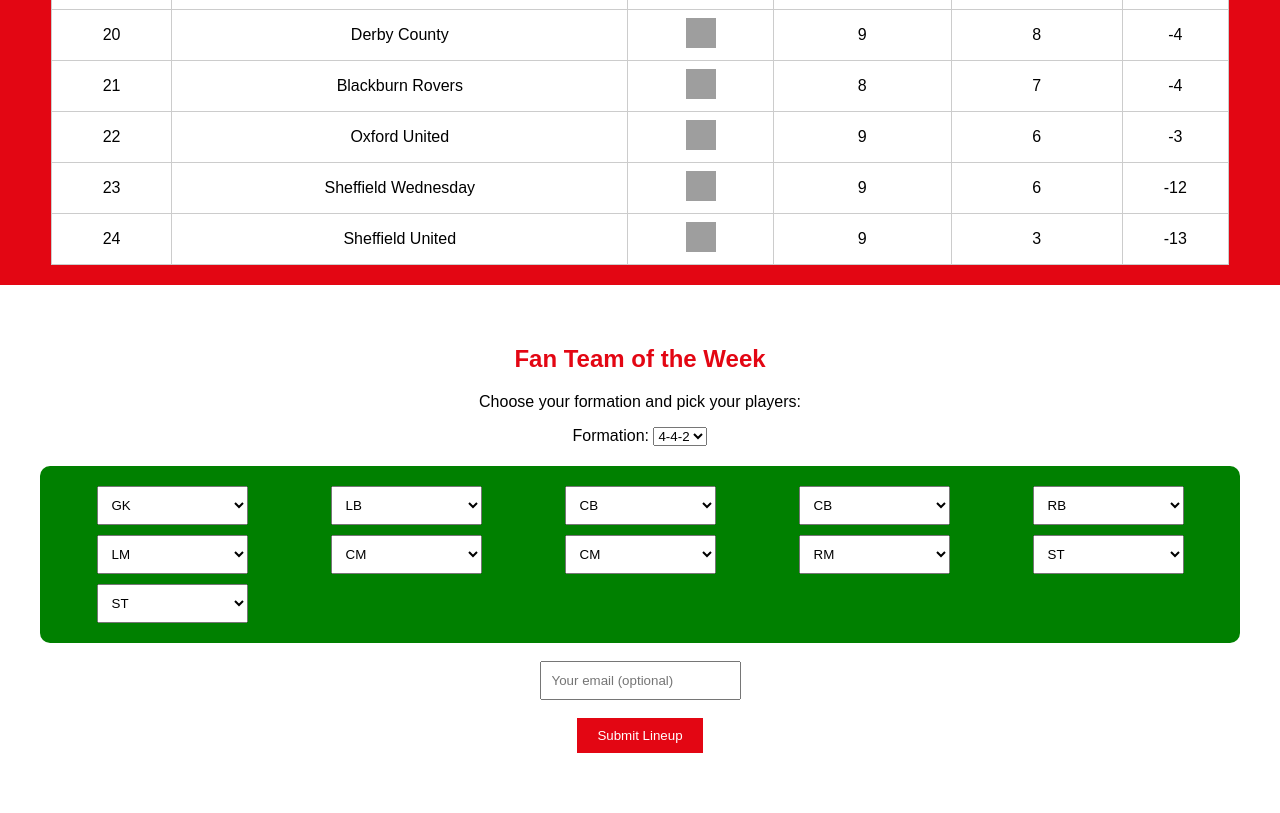
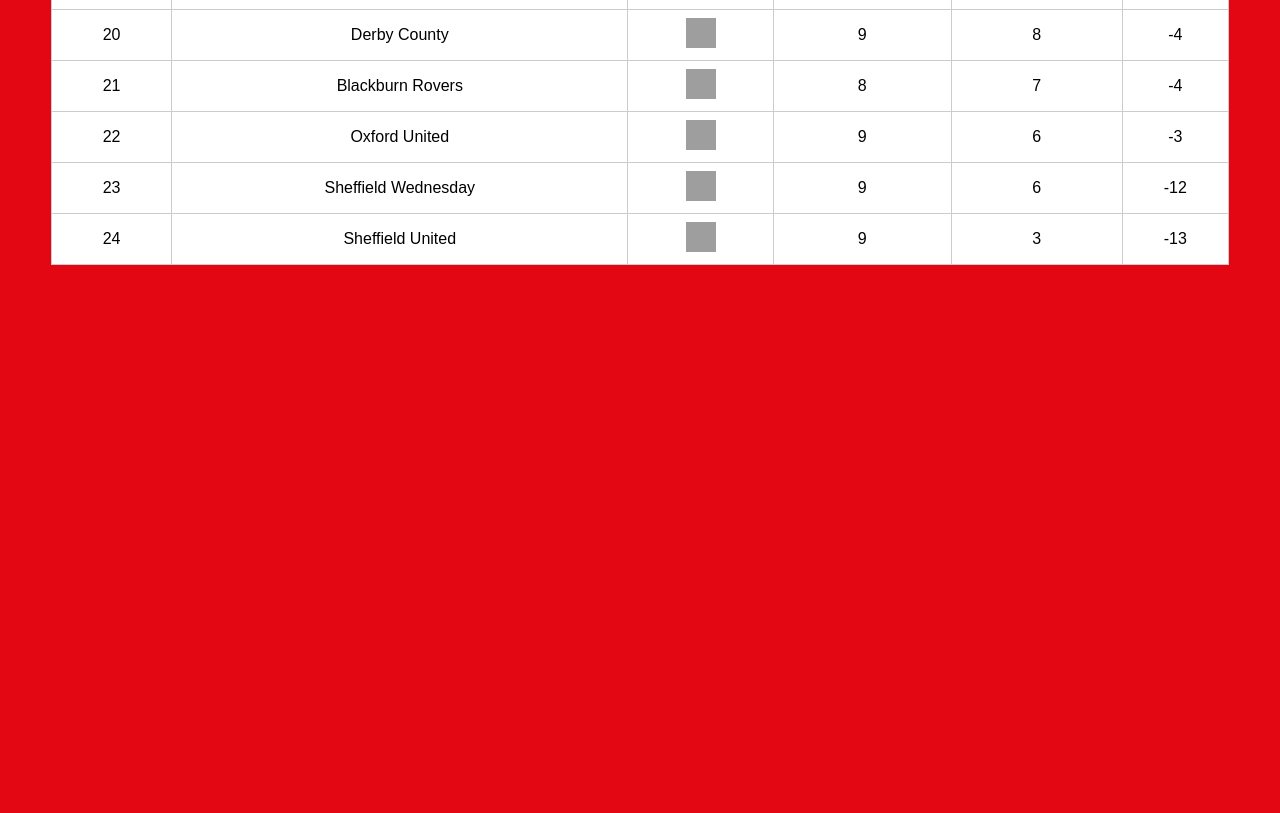
Before and after one commit to danin114-design/championship-table, a plain HTML site: page index.html in a window 1280 px wide. Shown: the part 1244-2057 px from the top of the page. After the commit the page ends 1529 px from the top, so only its background shows below. Drawn offline with Linux system fonts and the light colour scheme; grey boxes are pictures that could not be loaded.

Commit message:
Update index.html

```diff
--- a/index.html
+++ b/index.html
@@ -113,63 +113,3 @@
 
   window.onload = loadTable;
 </script>
-<section id="teamOfWeek" style="padding: 40px; background-color: #fff; color: black; text-align: center;">
-  <h2 style="color:#e30613;">Fan Team of the Week</h2>
-  <p>Choose your formation and pick your players:</p>
-
-  <label for="formation">Formation:</label>
-  <select id="formation" onchange="renderPitch()" style="margin-bottom: 20px;">
-    <option value="4-4-2">4-4-2</option>
-    <option value="4-3-3">4-3-3</option>
-    <option value="3-5-2">3-5-2</option>
-  </select>
-
-  <form id="teamForm" action="https://formspree.io/f/yourformid" method="POST">
-    <div id="pitch" style="display: grid; grid-template-columns: repeat(5, 1fr); gap: 10px; justify-items: center; background: green; padding: 20px; border-radius: 10px;">
-      <!-- Player dropdowns will be inserted here -->
-    </div>
-    <br>
-    <input type="email" name="fanEmail" placeholder="Your email (optional)" style="padding: 10px;">
-    <br><br>
-    <button type="submit" style="padding:10px 20px; background-color:#e30613; color:white; border:none;">Submit Lineup</button>
-    <p id="confirmation" style="margin-top:20px; color:green;"></p>
-  </form>
-</section>
-
-<script>
-  const players = [
-    "Viktor Johansson", "Jack Bonham", "Frank Fielding",
-    "Aaron Cresswell", "Ben Wilmot", "Eric Bocat", "Junior Tchamadeu", "Ben Gibson", "Ashley Phillips",
-    "Ben Pearson", "Sorba Thomas", "Lewis Baker", "Bae Jun-Ho", "Tatsuki Seko", "Jamie Donley", "Steven Nzonzi", "Bosun Lawal",
-    "Robert Bozenik", "Sam Gallagher", "Million Manhoef", "Divin Mubama"
-  ];
-
-  const formations = {
-    "4-4-2": ["GK", "LB", "CB", "CB", "RB", "LM", "CM", "CM", "RM", "ST", "ST"],
-    "4-3-3": ["GK", "LB", "CB", "CB", "RB", "CM", "CM", "CM", "LW", "ST", "RW"],
-    "3-5-2": ["GK", "CB", "CB", "CB", "LM", "CM", "CAM", "CM", "RM", "ST", "ST"]
-  };
-
-  function renderPitch() {
-    const pitch = document.getElementById("pitch");
-    pitch.innerHTML = "";
-    const formation = document.getElementById("formation").value;
-    const positions = formations[formation];
-
-    positions.forEach((pos, i) => {
-      const select = document.createElement("select");
-      select.name = `player${i + 1}`;
-      select.required = true;
-      select.style.padding = "10px";
-      select.innerHTML = `<option value="">${pos}</option>` + players.map(p => `<option value="${p}">${p}</option>`).join("");
-      pitch.appendChild(select);
-    });
-  }
-
-  renderPitch(); // Initial render
-
-  document.getElementById("teamForm").addEventListener("submit", function(e) {
-    const confirmation = document.getElementById("confirmation");
-    confirmation.textContent = "Team submitted!";
-  });
-</script>
```
